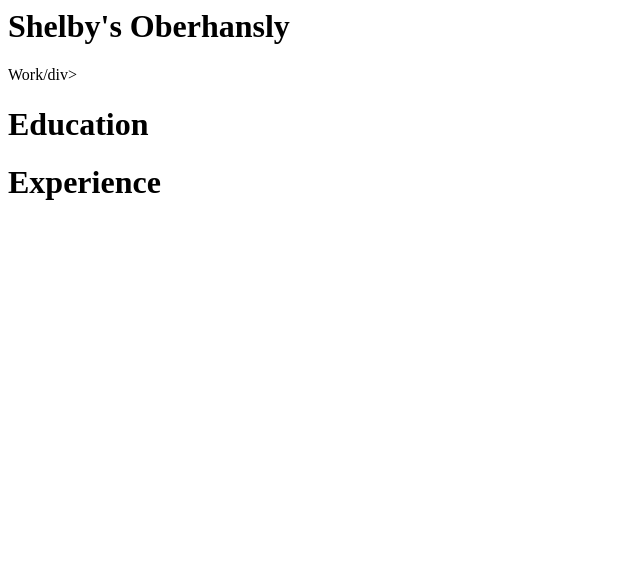
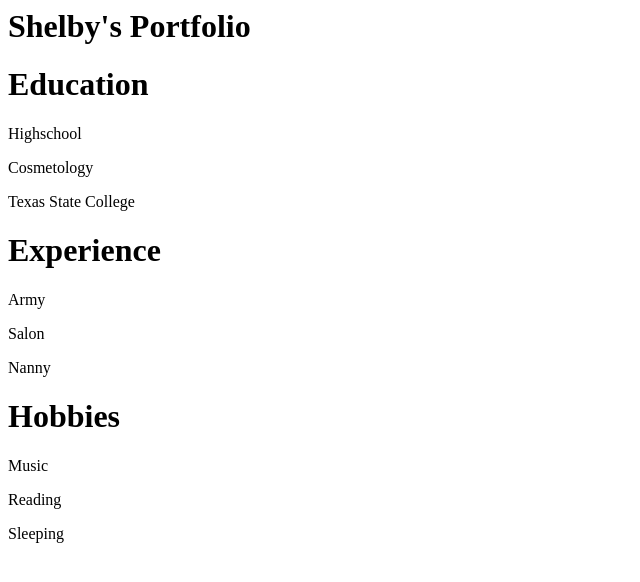
Before and after one commit to shelbyoberhansly/basic-basic-portfolio, a plain HTML site: page index.html in a window 1280 px wide. Shown: the whole page, without its empty margins (0-640 px from the left). Drawn offline with Linux system fonts and the light colour scheme.

Commit message:
Added Content

```diff
--- a/index.html
+++ b/index.html
@@ -1,17 +1,20 @@
 <html>
     <head></head>
     <body>
-        <h1>Shelby's Oberhansly</h1>
-        <div>Work/div>
+        <h1>Shelby's Portfolio</h1>
         <p></p>
         <h1>Education</h1>
-        <p></p>
-        <p></p>
-        <p></p>
+        <p>Highschool</p>
+        <p>Cosmetology</p>
+        <p>Texas State College</p>
         <h1>Experience</h1>
-        <p></p>
-        <p></p>
-        <p></p>
+        <p>Army</p>
+        <p>Salon</p>
+        <p>Nanny</p>
+        <h1>Hobbies</h1>
+        <p>Music</p>
+        <p>Reading</p>
+        <p>Sleeping</p>
 
     </body>
 
```
